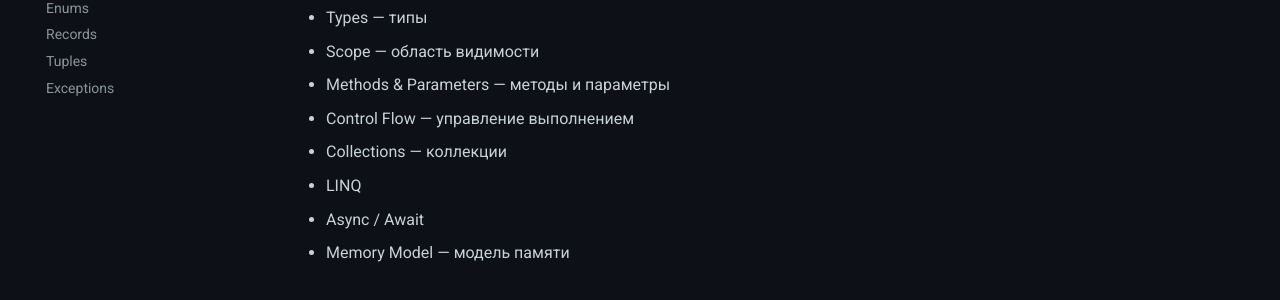
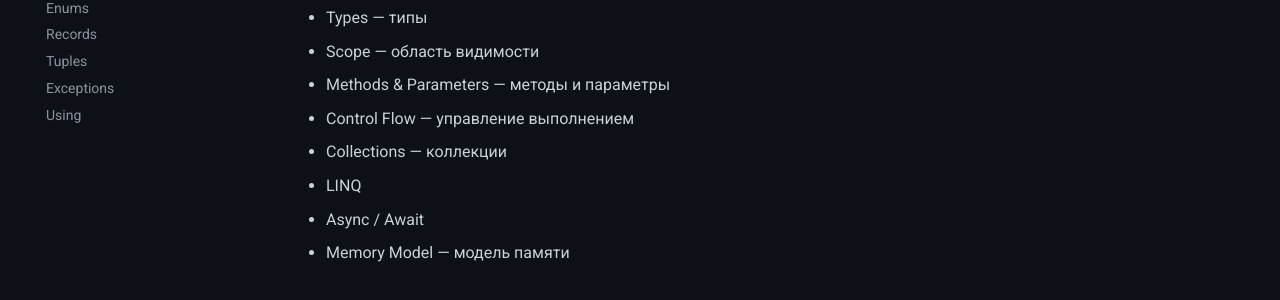
Before and after one commit to KirillShyrokyi/SoftwareEngineeringBase, an MkDocs documentation site: the page built from docs/csharp/index.md, in a window 1280 px wide. Shown: the part 468-768 px from the top of the page. Built offline with MkDocs 1.6.1 and Material for MkDocs 9.7.7, drawn with Linux system fonts in a browser that asks for light colours; comment, search, counter and statistics services are not loaded.

Commit message:
docs(csharp): record verified using progress

```diff
--- a/mkdocs.yml
+++ b/mkdocs.yml
@@ -24,6 +24,7 @@ nav:
       - Records: csharp/records.md
       - Tuples: csharp/tuples.md
       - Exceptions: csharp/exceptions.md
+      - Using: csharp/using.md
   - OOP:
       - Overview: oop/index.md
       - Class, Object, State & Behavior: oop/class-object-state-behavior.md
```
